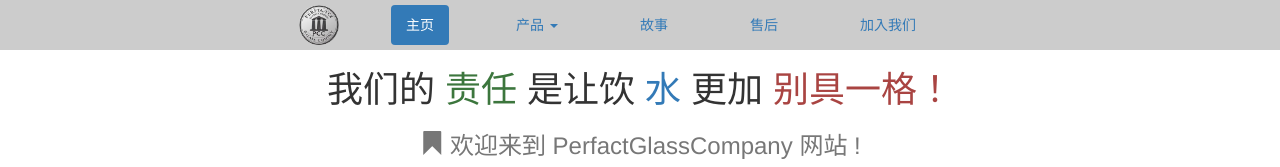
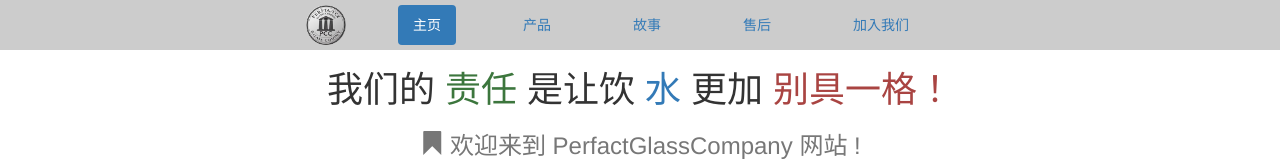
Before and after one commit to PerfectGlassCompany/PerfectGlassCompany.github.io, a Jekyll site: the page built from index.html, in a window 1280 px wide. Shown: the top 167 px of the page. Built offline with Jekyll 4.4.1, drawn with Linux system fonts in a browser that asks for light colours; nearby versions of some CDN libraries.

Commit message:
SunJiangLi

```diff
--- a/_includes/navigation.html
+++ b/_includes/navigation.html
@@ -6,21 +6,7 @@
     <!-- 导航栏各索引 -->
     <!-- 导航栏各索引 -->
     {% for item in site.data.navigation %}
-      {% if item.link == '/products.html' %}
-        <li class="nav-link dropdown {% if page.url == item.link %} active {% endif %}">
-          <a href="#" class="dropdown-toggle" data-toggle="dropdown" role="button" aria-haspopup="true" aria-expanded="false">{{ item.name }} <span class="caret"></span></a>
-          <ul class="dropdown-menu">
-            <!-- 添加产品页面的子菜单项 -->
-            {% for item in site.data.nav_product %}
-            <li><a href="{{ item.link }}"> {{ item.name }} </a></li>
-            {% endfor %}
-          </ul>
-        </li>
-      {% else %}
-        <li class="nav-link {% if page.url == item.link %} active {% endif %}">
-          <a href="{{ item.link }}" {% if page.url == item.link %}class="current"{% endif %}>{{ item.name }}</a>
-        </li>
-      {% endif %}
+    <li class = "nav-link {% if page.url == item.link %} active {% endif %}"><a href="{{ item.link }}" {% if page.url == item.link %}class="current"{% endif %}>{{ item.name }}</a></li>
     {% endfor %}
   </ul>
 </div>
```
